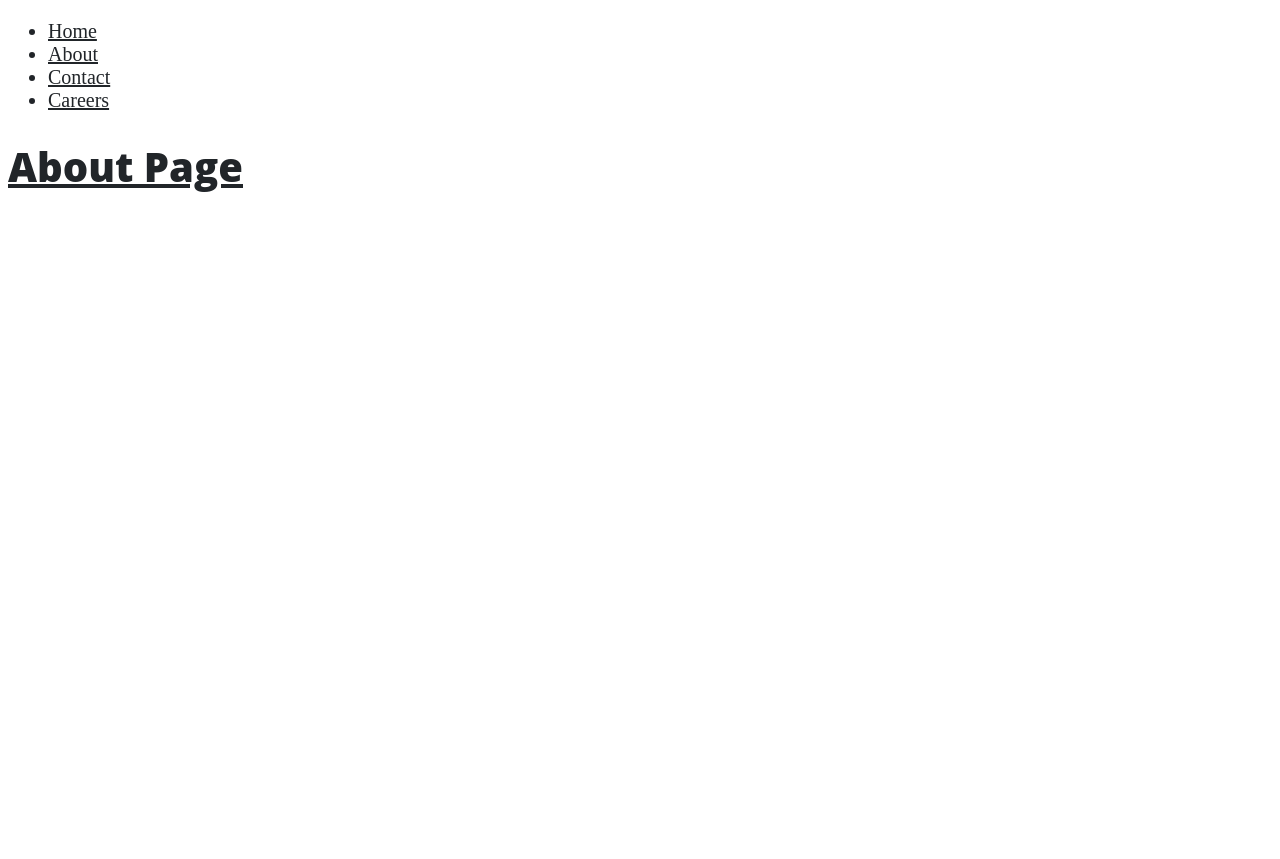
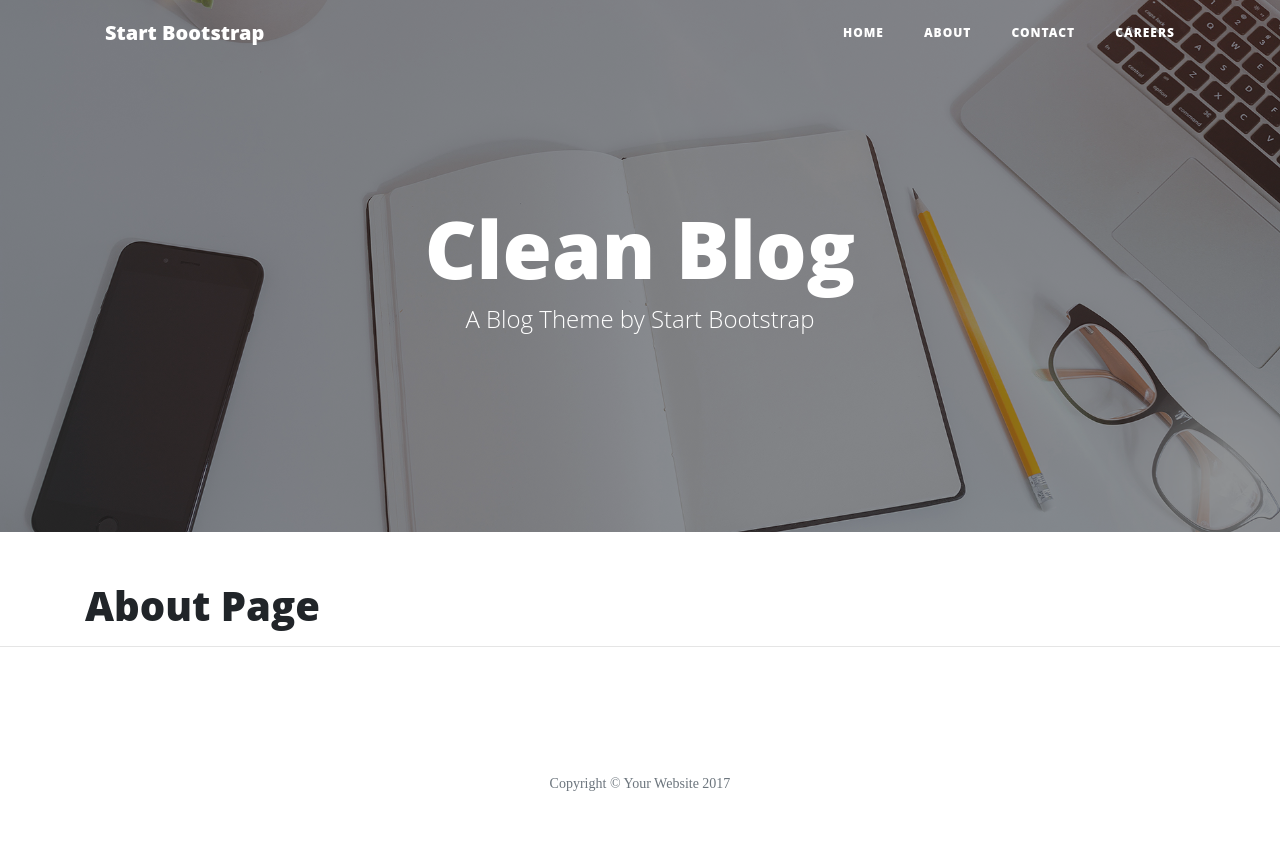
Before and after one commit to ElliotRedhead/LearningFlask, a Flask app: page /about in a window 1280 px wide. Before the commit the page ends 192 px from the top, so only its background shows below. Run offline with Flask 2, Linux system fonts and the light colour scheme; some libraries are stand-ins or nearby versions.

Commit message:
Incorporated bootstrap boilerplate.

```diff
--- a/templates/base.html
+++ b/templates/base.html
@@ -1,27 +1,105 @@
-<!DOCTYPE html>
-<html lang="en">
+<html>
 
 <head>
-    <meta charset="UTF-8">
-    <meta name="viewport" content="width=device-width, initial-scale=1.0">
-    <meta http-equiv="X-UA-Compatible" content="ie=edge">
-    <link rel="stylesheet" href="{{url_for('static', filename='css/clean-blog.min.css')}}">
     <title>Hello Flask</title>
+
+    <link href="{{ url_for('static', filename='vendor/bootstrap/css/bootstrap.min.css') }}" rel="stylesheet">
+    <link rel="stylesheet" href="{{ url_for('static', filename='css/clean-blog.min.css') }}" type="text/css" />
 </head>
 
 <body>
-    <nav class="navbar">
-        <ul>
-            <li><a href="{{ url_for('index')}}">Home</href></li>
-            <li><a href="{{ url_for('about')}}">About</href></li>
-            <li><a href="{{ url_for('contact')}}">Contact</href></li>
-            <li><a href="{{ url_for('careers')}}">Careers</href></li>
-        </ul>
+    <!-- Navigation -->
+    <nav class="navbar navbar-expand-lg navbar-light fixed-top" id="mainNav">
+        <div class="container">
+            <a class="navbar-brand" href="index.html">Start Bootstrap</a>
+            <button class="navbar-toggler navbar-toggler-right" type="button" data-toggle="collapse" data-target="#navbarResponsive" aria-controls="navbarResponsive" aria-expanded="false" aria-label="Toggle navigation">
+          Menu
+          <i class="fa fa-bars"></i>
+        </button>
+            <div class="collapse navbar-collapse" id="navbarResponsive">
+                <ul class="navbar-nav ml-auto">
+                    <li class="nav-item">
+                        <a class="nav-link" href="{{ url_for('index') }}">Home</a>
+                    </li>
+                    <li class="nav-item">
+                        <a class="nav-link" href="{{ url_for('about') }}">About</a>
+                    </li>
+                    <li class="nav-item">
+                        <a class="nav-link" href="{{ url_for('contact') }}">Contact</a>
+                    </li>
+                    <li class="nav-item">
+                        <a class="nav-link" href="{{ url_for('careers') }}">Careers</a>
+                    </li>
+                </ul>
+            </div>
+        </div>
     </nav>
 
-    {% block content %}
-    {% endblock %}
+    <!-- Page Header -->
+    <header class="masthead" style="background-image: url('{{ url_for('static', filename='img/home-bg.jpg') }}')">
+        <div class="overlay"></div>
+        <div class="container">
+            <div class="row">
+                <div class="col-lg-8 col-md-10 mx-auto">
+                    <div class="site-heading">
+                        <h1>Clean Blog</h1>
+                        <span class="subheading">A Blog Theme by Start Bootstrap</span>
+                    </div>
+                </div>
+            </div>
+        </div>
+    </header>
 
+    <!-- Main Content -->
+    <div class="container">
+        {% block content %} {% endblock %}
+    </div>
+
+    <hr>
+
+    <!-- Footer -->
+    <footer>
+        <div class="container">
+            <div class="row">
+                <div class="col-lg-8 col-md-10 mx-auto">
+                    <ul class="list-inline text-center">
+                        <li class="list-inline-item">
+                            <a href="#">
+                                <span class="fa-stack fa-lg">
+                    <i class="fa fa-circle fa-stack-2x"></i>
+                    <i class="fa fa-twitter fa-stack-1x fa-inverse"></i>
+                  </span>
+                            </a>
+                        </li>
+                        <li class="list-inline-item">
+                            <a href="#">
+                                <span class="fa-stack fa-lg">
+                    <i class="fa fa-circle fa-stack-2x"></i>
+                    <i class="fa fa-facebook fa-stack-1x fa-inverse"></i>
+                  </span>
+                            </a>
+                        </li>
+                        <li class="list-inline-item">
+                            <a href="#">
+                                <span class="fa-stack fa-lg">
+                    <i class="fa fa-circle fa-stack-2x"></i>
+                    <i class="fa fa-github fa-stack-1x fa-inverse"></i>
+                  </span>
+                            </a>
+                        </li>
+                    </ul>
+                    <p class="copyright text-muted">Copyright &copy; Your Website 2017</p>
+                </div>
+            </div>
+        </div>
+    </footer>
+
+    <!-- Bootstrap core JavaScript -->
+    <script src="{{ url_for('static', filename='vendor/jquery/jquery.min.js') }}"></script>
+    <script src="{{ url_for('static', filename='vendor/bootstrap/js/bootstrap.bundle.min.js') }}"></script>
+
+    <!-- Custom scripts for this template -->
+    <script src="{{ url_for('static', filename='js/clean-blog.min.js') }}"></script>
 </body>
 
 </html>
```
